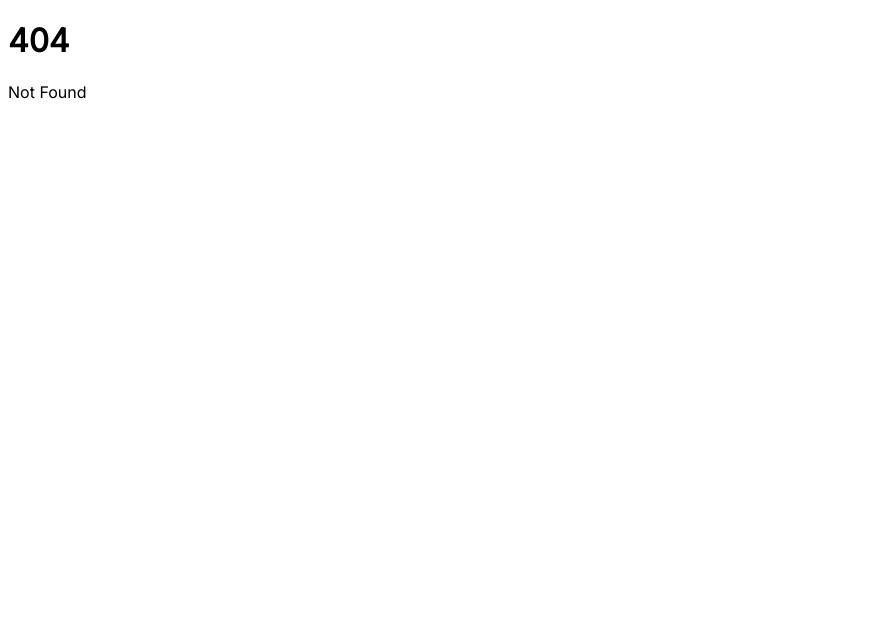
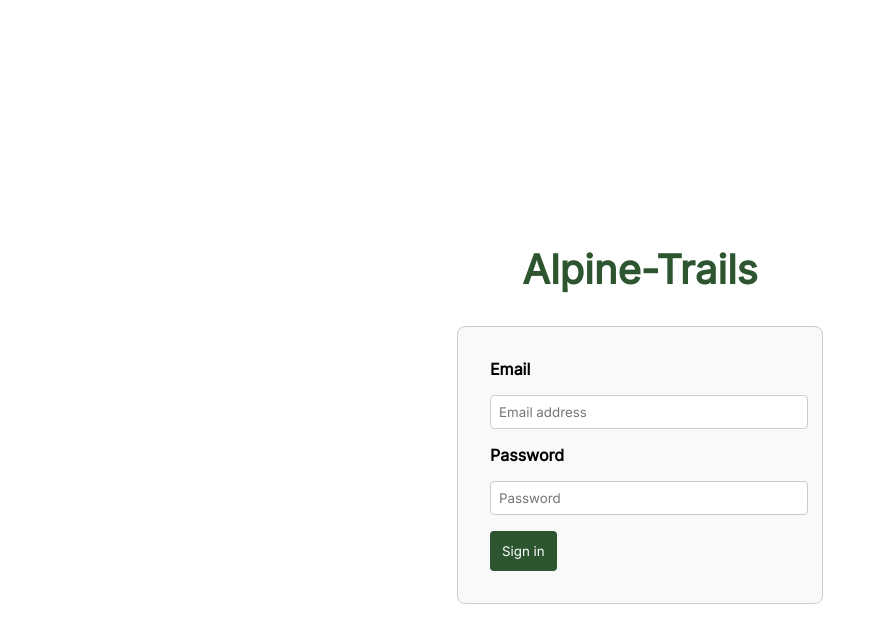
Before and after one commit to TimKast/trails-poi-frontend, a SvelteKit app: page /login in a window 1280 px wide. Before the commit this address had no page. Shown: the top 642 px of the page, without its empty margins (0-877 px from the left). Built offline with nearby package versions, Linux system fonts and the light colour scheme; no server answers.

Commit message:
implement user authentication with login and logout functionality

```diff
--- /dev/null
+++ b/src/lib/runes.svelte.ts
@@ -0,0 +1,4 @@
+export const loggedInUser = $state({
+  email: "",
+  token: ""
+});
--- /dev/null
+++ b/src/lib/services/auth-service.ts
@@ -0,0 +1,30 @@
+import type { Session } from "$lib/types/session-types";
+
+export const authService = {
+  baseUrl: "http://localhost:3000/api/",
+
+  async login(email: string, password: string): Promise<Session | null> {
+    try {
+      const response = await fetch(`${this.baseUrl}authenticate`, {
+        method: "POST",
+        headers: {
+          "Content-Type": "application/json"
+        },
+        body: JSON.stringify({ email, password })
+      });
+      const data = await response.json();
+
+      if (response.ok) {
+        const session: Session = {
+          name: data.email,
+          token: data.token,
+        };
+        return session;
+      }
+      return null;
+    } catch (error) {
+      console.error("Login failed:", error);
+      return null;
+    }
+  }
+};
--- /dev/null
+++ b/src/lib/types/session-types.ts
@@ -0,0 +1,4 @@
+export interface Session {
+  name: string;
+  token: string;
+}
--- /dev/null
+++ b/src/routes/+layout.server.ts
@@ -0,0 +1,9 @@
+import type { Session } from "$lib/types/session-types";
+
+export function load({ cookies }) {
+  const user = cookies.get("user");
+  if (user) {
+    const session = JSON.parse(user) as Session;
+    return { session: session };
+  }
+}
--- a/src/routes/+layout.svelte
+++ b/src/routes/+layout.svelte
@@ -1,12 +1,27 @@
 <script lang="ts">
   import favicon from "$lib/assets/favicon.svg";
   import "../app.css";
-
-  let { children } = $props();
+  import { loggedInUser } from "$lib/runes.svelte";
+  export let data: any;
+  console.log("Layout data:", data);
+  if (data.session) {
+    loggedInUser.email = data.session.name;
+    loggedInUser.token = data.session.token;
+  } else {
+    loggedInUser.email = "";
+    loggedInUser.token = "";
+  }
 </script>
 
 <svelte:head>
   <link rel="icon" href={favicon} />
 </svelte:head>
 
-{@render children()}
+<div>
+  {#if loggedInUser.token}
+    <a data-sveltekit-preload-data="tap" class="navbar-item" href="/logout">
+      Logout [{loggedInUser.email}]</a
+    >
+  {/if}
+  <slot />
+</div>
--- a/src/routes/+page.svelte
+++ b/src/routes/+page.svelte
@@ -1 +1,5 @@
-<h1>Willkommen</h1>
+<script lang="ts">
+  import { loggedInUser } from "$lib/runes.svelte";
+</script>
+
+<h1>Willkommen {loggedInUser.email}</h1>
--- /dev/null
+++ b/src/routes/login/+page.server.ts
@@ -0,0 +1,33 @@
+import { dev } from "$app/environment";
+import { authService } from "$lib/services/auth-service";
+import { redirect } from "@sveltejs/kit";
+import type { Actions } from "./$types";
+
+export const actions: Actions = {
+  login: async ({ request, cookies }) => {
+    const form = await request.formData();
+    const email = form.get("email") as string;
+    const password = form.get("password") as string;
+
+    console.log("Attempting login with:", { email, password });
+    const session = await authService.login(email, password);
+
+    if (session) {
+      const userJson = JSON.stringify(session);
+      cookies.set("user", userJson, {
+        path: "/",
+        httpOnly: true,
+        sameSite: "strict",
+        secure: !dev,
+        maxAge: 60 * 60 * 24
+      });
+      throw redirect(303, "/");
+    } else {
+      return {
+        success: false,
+        email,
+        error: "Invalid email or password."
+      };
+    }
+  }
+};
--- /dev/null
+++ b/src/routes/login/+page.svelte
@@ -0,0 +1,27 @@
+<script lang="ts">
+  import type { ActionData } from "./$types";
+  import LoginForm from "./LoginForm.svelte";
+
+  export let form: ActionData;
+</script>
+
+<section class="page">
+  <h1>Alpine-Trails</h1>
+  <LoginForm {form} />
+</section>
+
+<style>
+  .page {
+    display: flex;
+    flex-direction: column;
+    justify-content: center;
+    align-items: center;
+    height: 100vh;
+  }
+
+  h1 {
+    font-size: 2.5rem;
+    margin-bottom: 2rem;
+    color: var(--color-dark-spruce);
+  }
+</style>
--- /dev/null
+++ b/src/routes/login/LoginForm.svelte
@@ -0,0 +1,76 @@
+<script lang="ts">
+  import type { ActionData } from "./$types";
+
+  export let form: ActionData;
+</script>
+
+<form method="POST" action="?/login">
+  <label for="email">Email</label>
+  <div>
+    <input
+      id="email"
+      type="email"
+      name="email"
+      placeholder="Email address"
+      value={form?.email ?? ""}
+      required
+    />
+  </div>
+
+  <label for="password">Password</label>
+  <div>
+    <input id="password" type="password" name="password" placeholder="Password" required />
+  </div>
+
+  <div>
+    <button type="submit">Sign in</button>
+  </div>
+
+  {#if form?.error}
+    <div class="error">
+      {form.error}
+    </div>
+  {/if}
+</form>
+
+<style>
+  form {
+    display: flex;
+    flex-direction: column;
+    gap: 1rem;
+    width: 300px;
+    padding: 2rem;
+    border: 1px solid #ccc;
+    border-radius: 8px;
+    background-color: #f9f9f9;
+  }
+
+  label {
+    font-weight: bold;
+  }
+
+  input {
+    width: 100%;
+    padding: 0.5rem;
+    border: 1px solid #ccc;
+    border-radius: 4px;
+  }
+
+  button {
+    padding: 0.75rem;
+    background-color: var(--color-dark-spruce);
+    color: white;
+    border: none;
+    border-radius: 4px;
+    cursor: pointer;
+  }
+
+  button:hover {
+    background-color: var(--color-muted-teal);
+  }
+
+  .error {
+    color: var(--color-dark-spruce);
+    font-weight: bold;
+  }
+</style>
--- /dev/null
+++ b/src/routes/logout/+page.server.ts
@@ -0,0 +1,3 @@
+export function load({ cookies }) {
+  cookies.delete("user", { path: "/" });
+}
```
Also changed, not shown: src/routes/logout/+page.svelte (added, +10 -0 lines).
